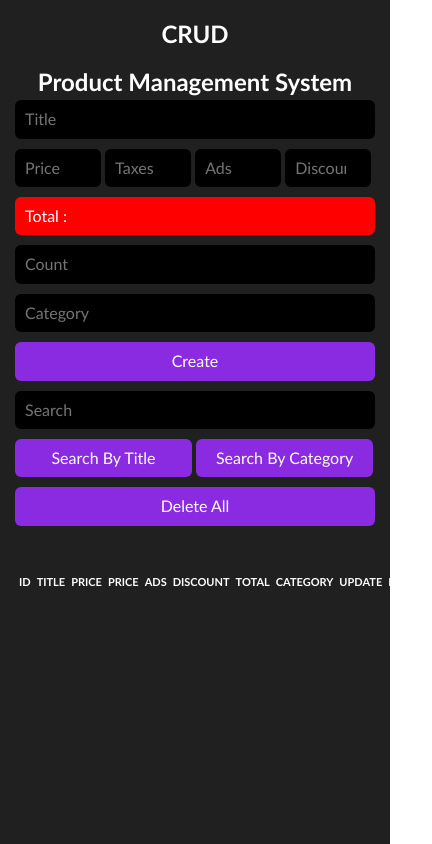
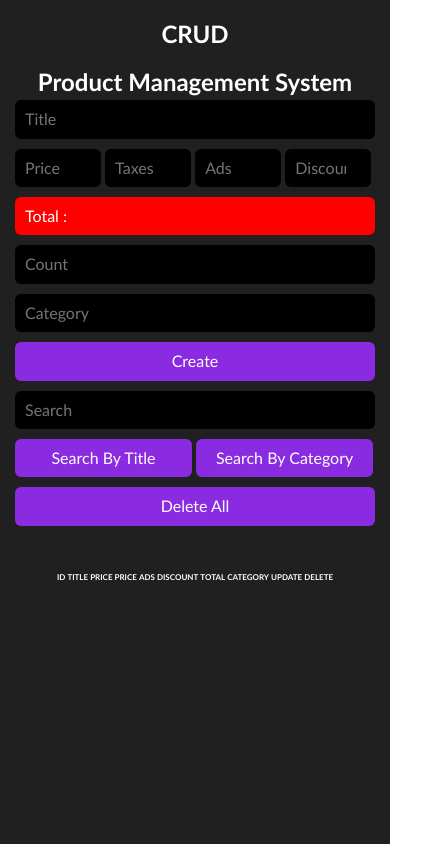
Before and after one commit to MontherAlhamdiiiii/Simple-Product-Management-System, a plain HTML site: page index.html in a window 390 px wide. Shown: the whole page, 432 px wide, since content can reach past the window. Drawn offline with Linux system fonts and the light colour scheme.

Commit message:
Fixed Total in Mobile Screen Attempt 3

```diff
--- a/css/main.css
+++ b/css/main.css
@@ -133,3 +133,11 @@ table td {
   padding: 3px 2px;
 }
 }
+@media (max-width:412px) {
+   table thead , table tbody {
+    font-size: 8px;
+   }
+   table td {
+    padding: 0px;
+}
+}
```
